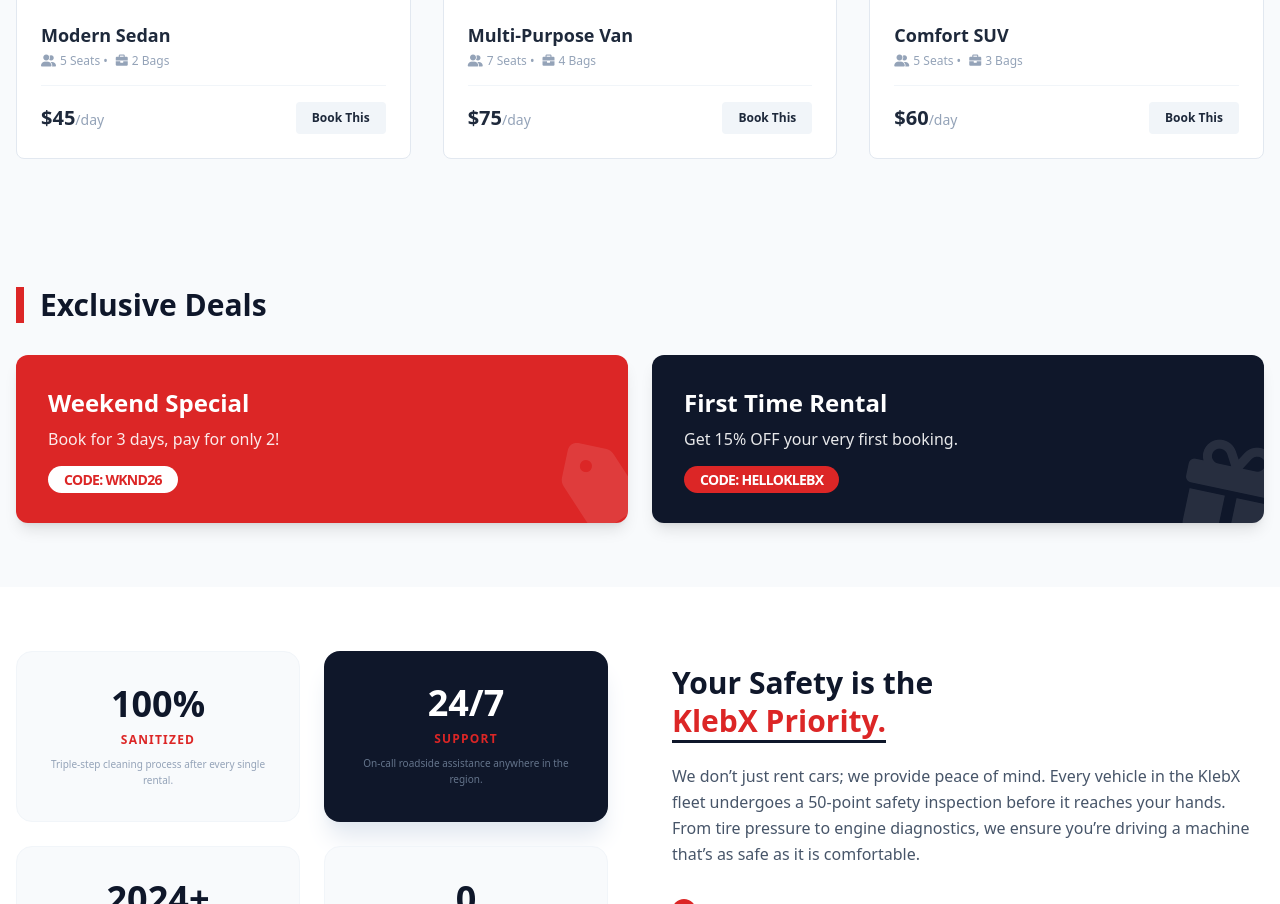
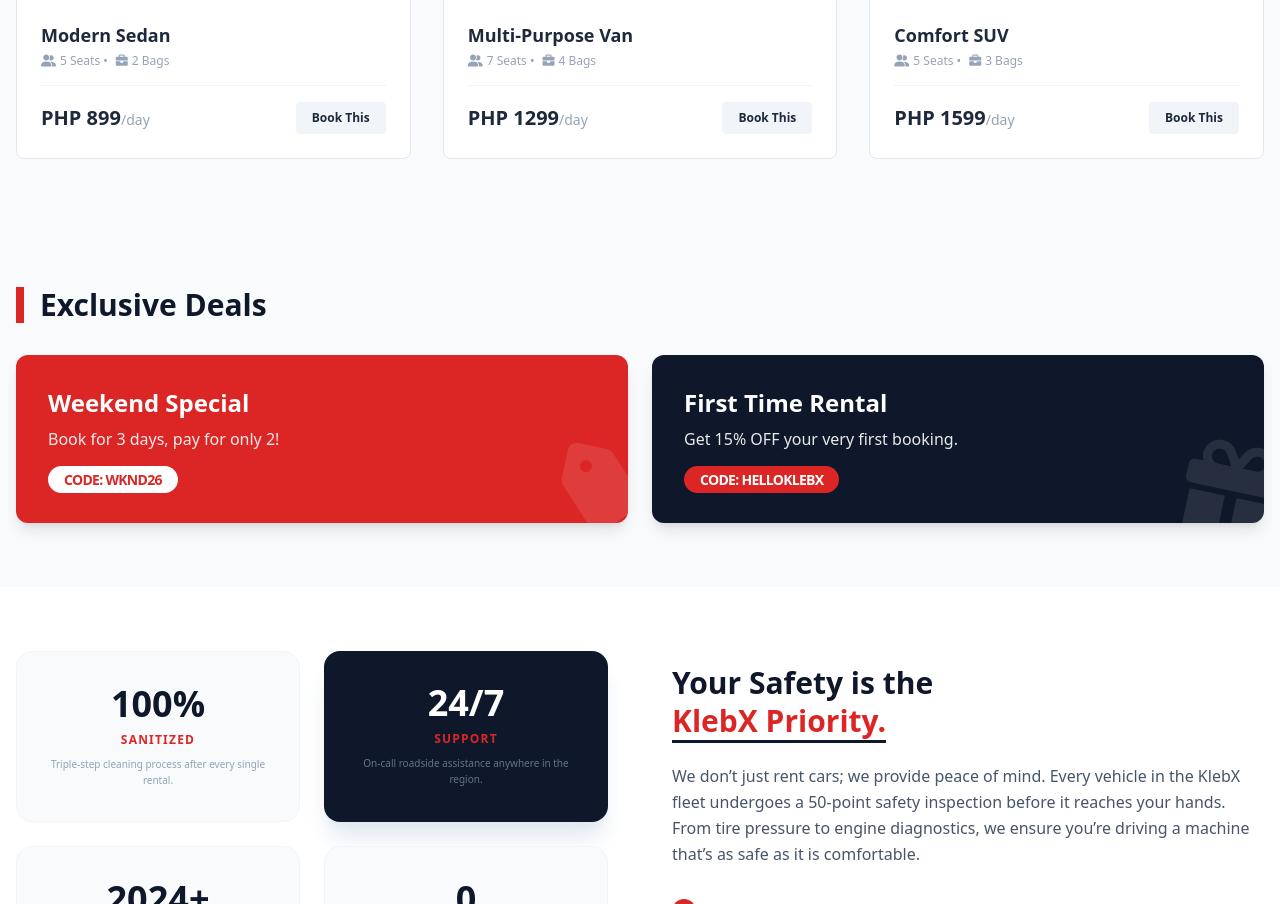
Before and after one commit to kentdayrit/car-rental-website, a plain HTML site: page index.html in a window 1280 px wide. Shown: the part 1016-1920 px from the top of the page. Drawn offline with nearby package versions, Linux system fonts and the light colour scheme.

Commit message:
chore: update price

```diff
--- a/index.html
+++ b/index.html
@@ -112,7 +112,7 @@
                     <h3 class="text-lg font-bold mb-1">Modern Sedan</h3>
                     <div class="flex items-center text-xs text-slate-400 mb-4"><i class="fas fa-user-friends mr-1"></i> 5 Seats • <i class="fas fa-briefcase ml-2 mr-1"></i> 2 Bags</div>
                     <div class="flex items-center justify-between pt-4 border-t border-slate-100 mt-auto">
-                        <span class="text-xl font-black">$45<span class="text-sm text-slate-400 font-normal">/day</span></span>
+                        <span class="text-xl font-black">PHP 899<span class="text-sm text-slate-400 font-normal">/day</span></span>
                         <a href="#" class="bg-slate-100 text-slate-800 px-4 py-2 rounded text-xs font-bold hover:bg-red-600 hover:text-white transition">Book This</a>
                     </div>
                 </div>
@@ -124,7 +124,7 @@
                     <h3 class="text-lg font-bold mb-1">Multi-Purpose Van</h3>
                     <div class="flex items-center text-xs text-slate-400 mb-4"><i class="fas fa-user-friends mr-1"></i> 7 Seats • <i class="fas fa-briefcase ml-2 mr-1"></i> 4 Bags</div>
                     <div class="flex items-center justify-between pt-4 border-t border-slate-100 mt-auto">
-                        <span class="text-xl font-black">$75<span class="text-sm text-slate-400 font-normal">/day</span></span>
+                        <span class="text-xl font-black">PHP 1299<span class="text-sm text-slate-400 font-normal">/day</span></span>
                         <a href="#" class="bg-slate-100 text-slate-800 px-4 py-2 rounded text-xs font-bold hover:bg-red-600 hover:text-white transition">Book This</a>
                     </div>
                 </div>
@@ -136,7 +136,7 @@
                     <h3 class="text-lg font-bold mb-1">Comfort SUV</h3>
                     <div class="flex items-center text-xs text-slate-400 mb-4"><i class="fas fa-user-friends mr-1"></i> 5 Seats • <i class="fas fa-briefcase ml-2 mr-1"></i> 3 Bags</div>
                     <div class="flex items-center justify-between pt-4 border-t border-slate-100 mt-auto">
-                        <span class="text-xl font-black">$60<span class="text-sm text-slate-400 font-normal">/day</span></span>
+                        <span class="text-xl font-black">PHP 1599<span class="text-sm text-slate-400 font-normal">/day</span></span>
                         <a href="#" class="bg-slate-100 text-slate-800 px-4 py-2 rounded text-xs font-bold hover:bg-red-600 hover:text-white transition">Book This</a>
                     </div>
                 </div>
```
